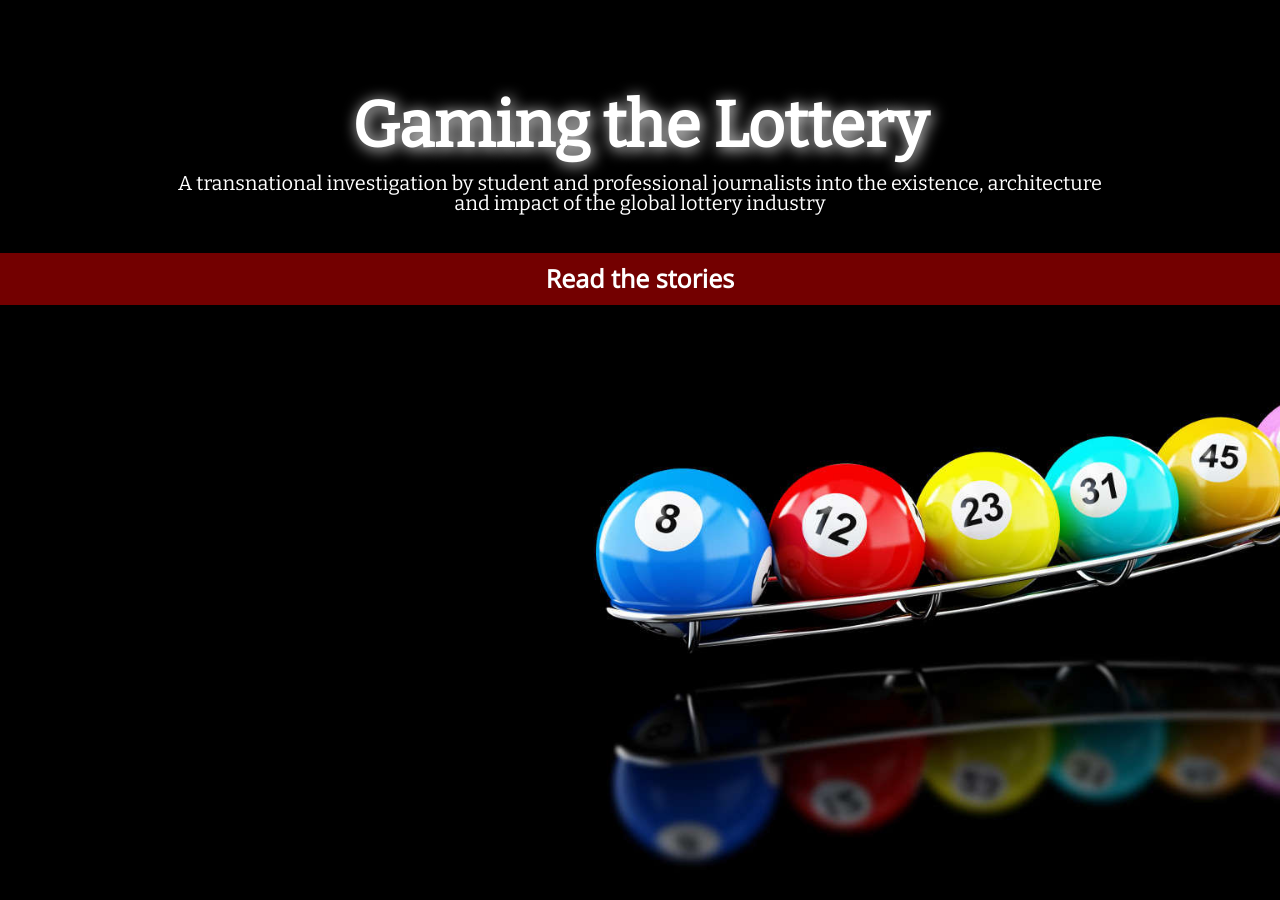
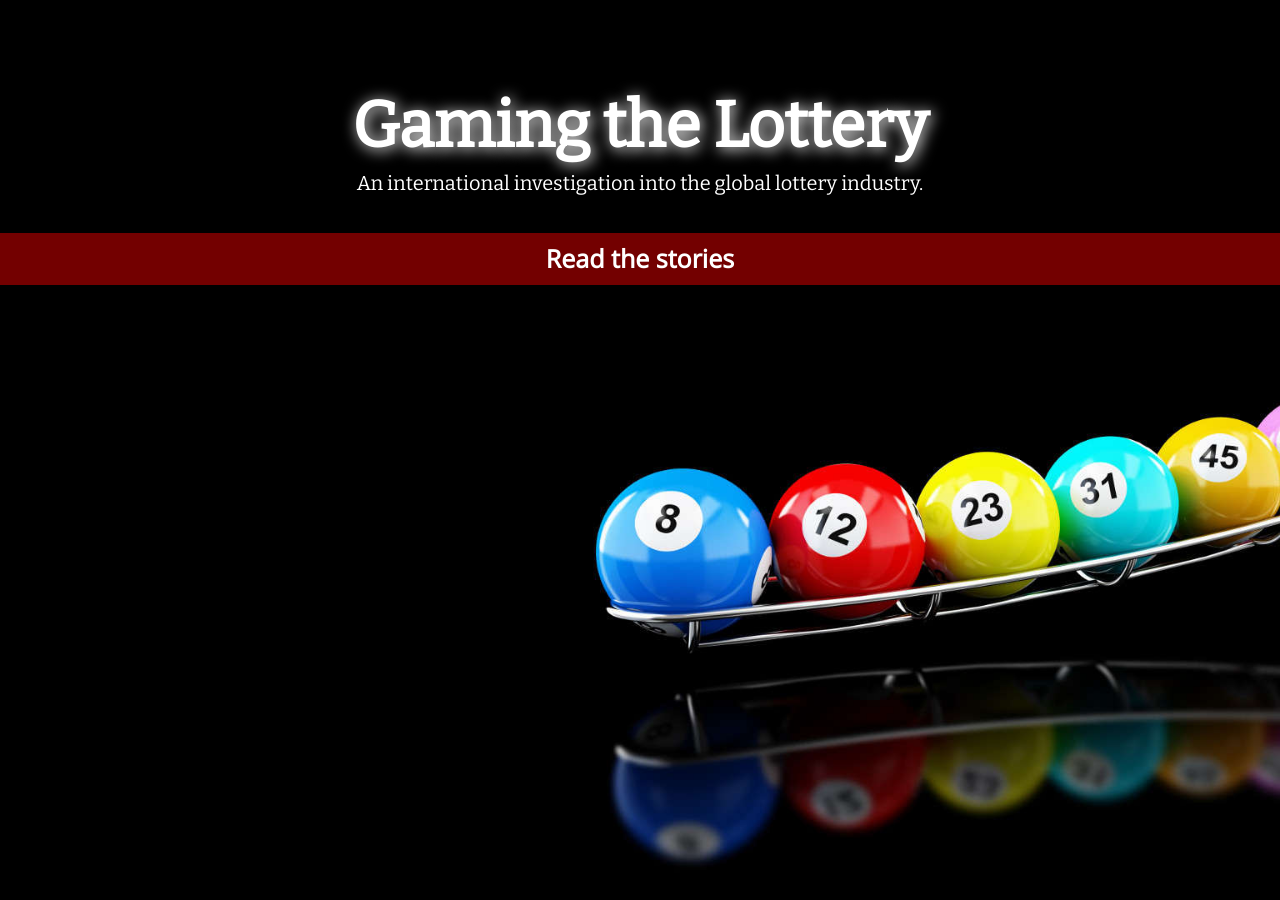
Before and after one commit to rbjoseph/lottery-project, a Jekyll site: the page built from index.html, in a window 1280 px wide. Built offline with Jekyll 4.4.1, drawn with Linux system fonts in a browser that asks for light colours; nearby versions of some CDN libraries.

Commit message:
feedback

```diff
--- a/home.html
+++ b/home.html
@@ -2,7 +2,7 @@
 layout: base
 ---
 <div class="sidebar">
-  <h2 class="main">This is an unprecedented investigation into the global lottery industry.</h2>
+  <h2 class="main">An international investigation into the global lottery industry.</h2>
 
   <h4 class="sub">It involves close to 40 people from 10 countries working in journalism and civic tech organizations in Africa, Europe and the United States.</h4>
 
--- a/index.html
+++ b/index.html
@@ -4,7 +4,7 @@ layout: base
 <a href="/home.html" id="front-overlay">
   <div class="container">
     <div class="title">Gaming the Lottery</div>
-    <div class="subtitle">A transnational investigation by student and professional journalists into the existence, architecture and impact of the global lottery industry</div>
+    <div class="subtitle">An international investigation into the global lottery industry.</div>
   </div>
   <div class="read-more">Read the stories</div>
 </a>
```
Also changed, not shown: _stories/south-africa.md (+9 -8 lines).
